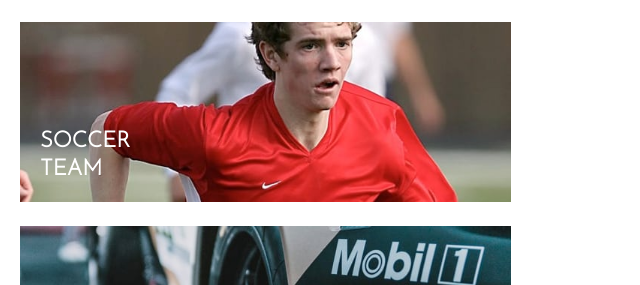
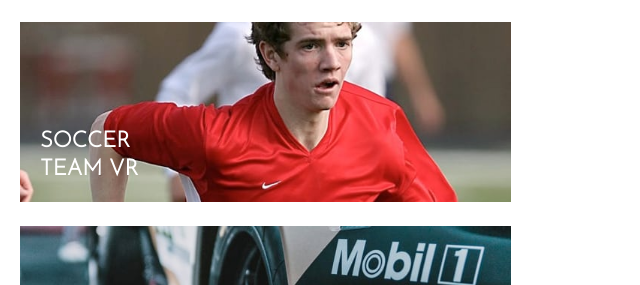
Before and after one commit to fmolinadev/loopstudios-landing-page, a React (Create React App) app: page / in a window 1280 px wide. Shown: the part 2248-2533 px from the top of the page, without its empty margins (0-640 px from the left). Built offline with nearby package versions, Linux system fonts and the light colour scheme.

Commit message:
Update name of title

```diff
--- a/src/components/common/desktop.js
+++ b/src/components/common/desktop.js
@@ -21,7 +21,7 @@ const dataDesktop = [
   {
     id: 3,
     cover: soccer,
-    title: "Soccer Team",
+    title: "Soccer Team VR",
   },
   {
     id: 4,
--- a/src/components/common/mobile.js
+++ b/src/components/common/mobile.js
@@ -21,7 +21,7 @@ const dataMobile = [
   {
     id: 3,
     cover: soccer,
-    title: "Soccer Team",
+    title: "Soccer Team VR",
   },
   {
     id: 4,
```
